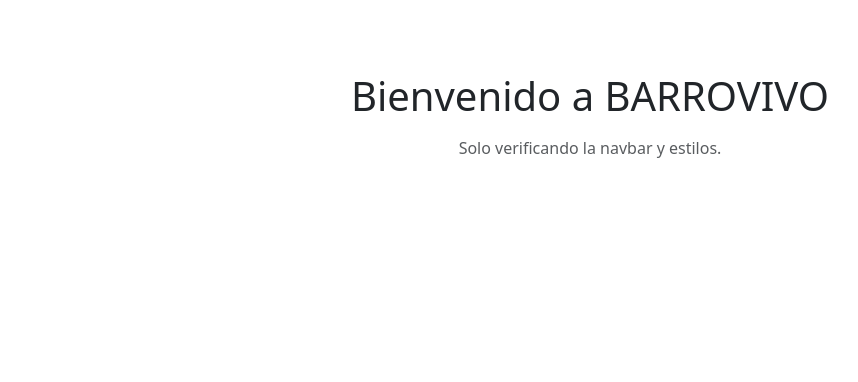
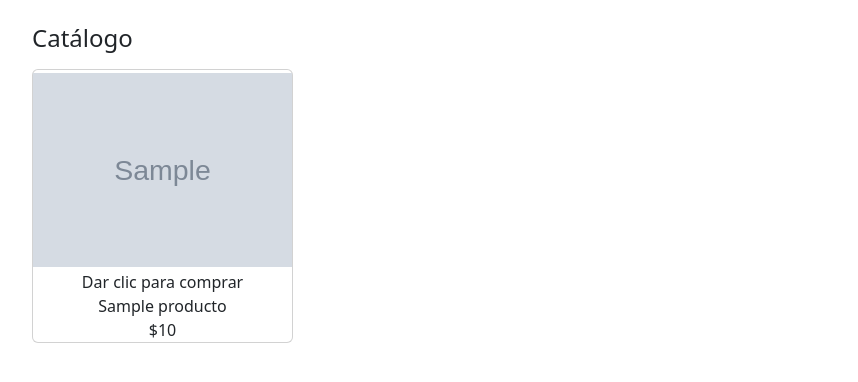
Before and after one commit to Maocampog1/Barrovivo, a Django app: page / in a window 1280 px wide. Shown: the part 91-473 px from the top of the page, without its empty margins (50-908 px from the left). Run offline with Django 4.2, Linux system fonts and the light colour scheme; tables that the repository leaves empty hold one stand-in row (values such as "Sample post"); grey boxes marked "Sample" are stand-in pictures.

Commit message:
feat(templates+ui): base con Montserrat/bloque JS y home que incluye cards de productos

```diff
--- /dev/null
+++ b/producto/templates/productos.html
@@ -0,0 +1,34 @@
+{% load humanize %}
+
+<div class="row row-cols-1 row-cols-sm-2 row-cols-md-3 row-cols-lg-4 g-4">
+  {% for p in productos %}
+    <div class="col">
+      <div class="card card-producto h-100">
+
+        <!-- Imagen -->
+        <div class="zona-img position-relative text-center">
+          {% if p.imagen %}
+            <img src="{{ p.imagen.url }}" class="img-fluid" alt="{{ p.nombre }}"
+                 style="height:200px;object-fit:contain;">
+          {% else %}
+            <div class="d-flex align-items-center justify-content-center bg-light" style="height:200px;">
+              <span class="text-muted small">Sin imagen</span>
+            </div>
+          {% endif %}
+          <div class="hover-hint">Dar clic para comprar</div>
+        </div>
+
+        <!-- MINI-CARD con nombre + precio  -->
+        <div class="mini-card-info text-center">
+          <div class="nombre">{{ p.nombre }}</div>
+          <div class="precio">${{ p.precio|floatformat:0|intcomma }}</div>
+        </div>
+
+      </div>
+    </div>
+  {% empty %}
+    <div class="col-12">
+      <div class="alert alert-secondary">No hay productos disponibles por ahora.</div>
+    </div>
+  {% endfor %}
+</div>
--- a/templates/base.html
+++ b/templates/base.html
@@ -12,9 +12,18 @@
     <link href="https://cdn.jsdelivr.net/npm/bootstrap-icons@1.11.3/font/bootstrap-icons.min.css" rel="stylesheet">
 
     <!-- Tema global -->
-    <link rel="stylesheet" href="{% static 'tema.css' %}">
+    <link rel="stylesheet" href="{% static 'tema.css' %}?v=3">
+
+    <!-- Fuente Montserrat -->
+    <link rel="preconnect" href="https://fonts.gstatic.com" crossorigin>
+     <link href="https://fonts.googleapis.com/css2?family=Montserrat:wght@400;500;600;700&display=swap" rel="stylesheet">
+
 
   </head>
+
+
+
+
 
   <body>
 
--- a/usuario/templates/home.html
+++ b/usuario/templates/home.html
@@ -1,8 +1,5 @@
 {% extends "base.html" %}
-
 {% block content %}
-<div class="py-5 text-center">
-  <h1 class="display-6 mb-3">Bienvenido a BARROVIVO</h1>
-  <p class="text-muted">Solo verificando la navbar y estilos.</p>
-</div>
+  <h1 class="h4 mb-3">Catálogo</h1>
+  {% include "productos.html" with productos=productos %}
 {% endblock %}
```
